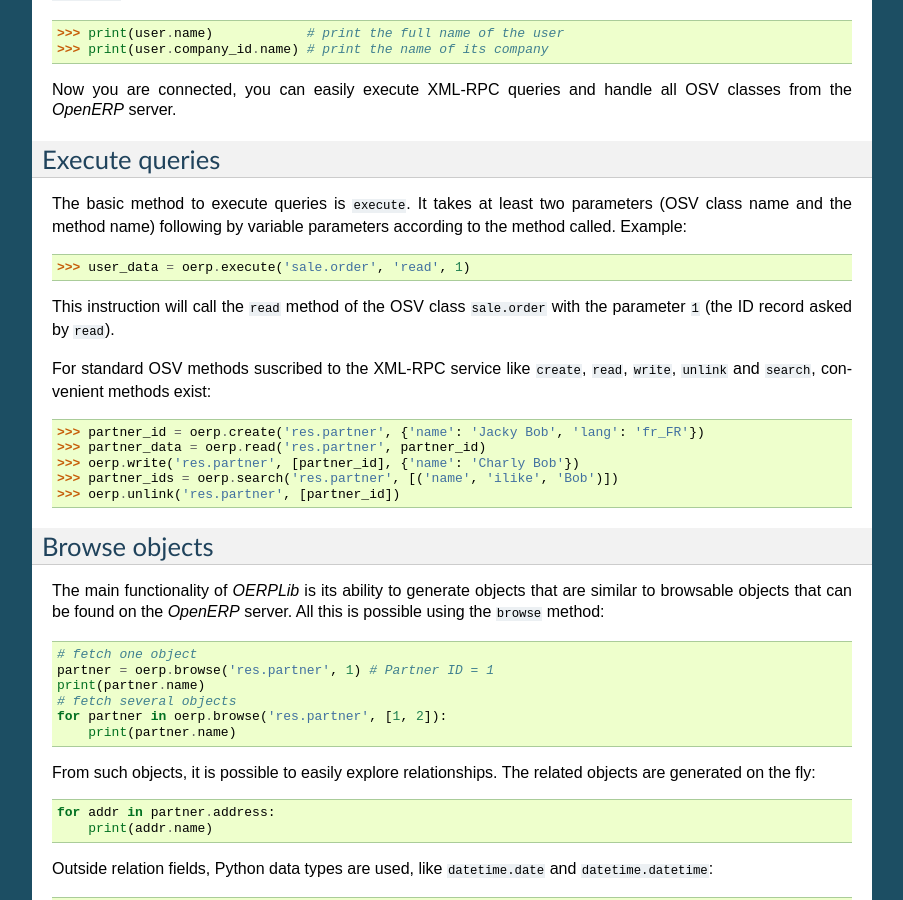
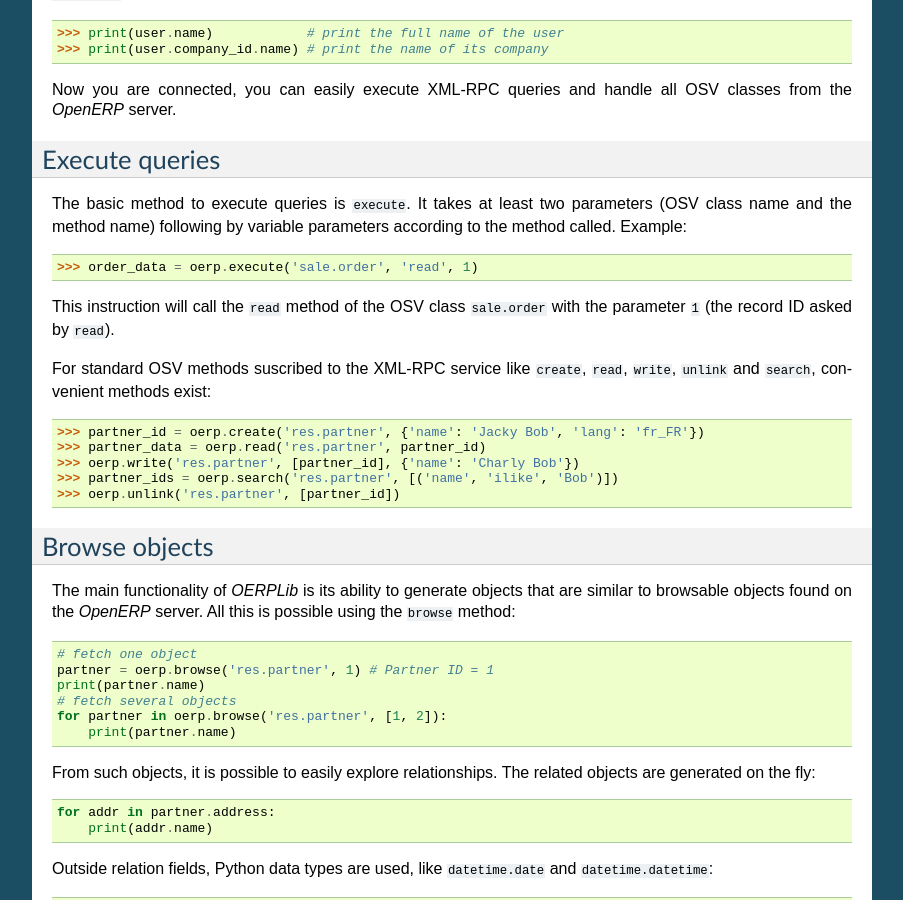
Before and after one commit to osiell/oerplib, a Sphinx documentation site: the page built from doc/source/tutorials.rst, in a window 1280 px wide and 900 px high, scrolled down 571 px. Shown: the whole window, without its empty margins (198-1101 px from the left). Built offline with Sphinx 7.4.7, drawn with Linux system fonts in a browser that asks for light colours.

Commit message:
Fix the documentation (tutorials)

```diff
--- a/doc/source/tutorials.rst
+++ b/doc/source/tutorials.rst
@@ -44,10 +44,10 @@
 parameters (OSV class name and the method name) following by variable parameters
 according to the method called. Example::
 
-    >>> user_data = oerp.execute('sale.order', 'read', 1)
+    >>> order_data = oerp.execute('sale.order', 'read', 1)
 
 This instruction will call the ``read`` method of the OSV class ``sale.order``
-with the parameter ``1`` (the ID record asked by ``read``).
+with the parameter ``1`` (the record ID asked by ``read``).
 
 For standard OSV methods suscribed to the XML-RPC service like ``create``,
 ``read``, ``write``, ``unlink`` and ``search``, convenient methods exist::
@@ -64,7 +64,7 @@
 --------------
 
 The main functionality of `OERPLib` is its ability to generate objects that are
-similar to browsable objects that can be found on the `OpenERP` server. All this
+similar to browsable objects found on the `OpenERP` server. All this
 is possible using the ``browse`` method::
 
     # fetch one object
```
Also changed, not shown: 1 other file.
